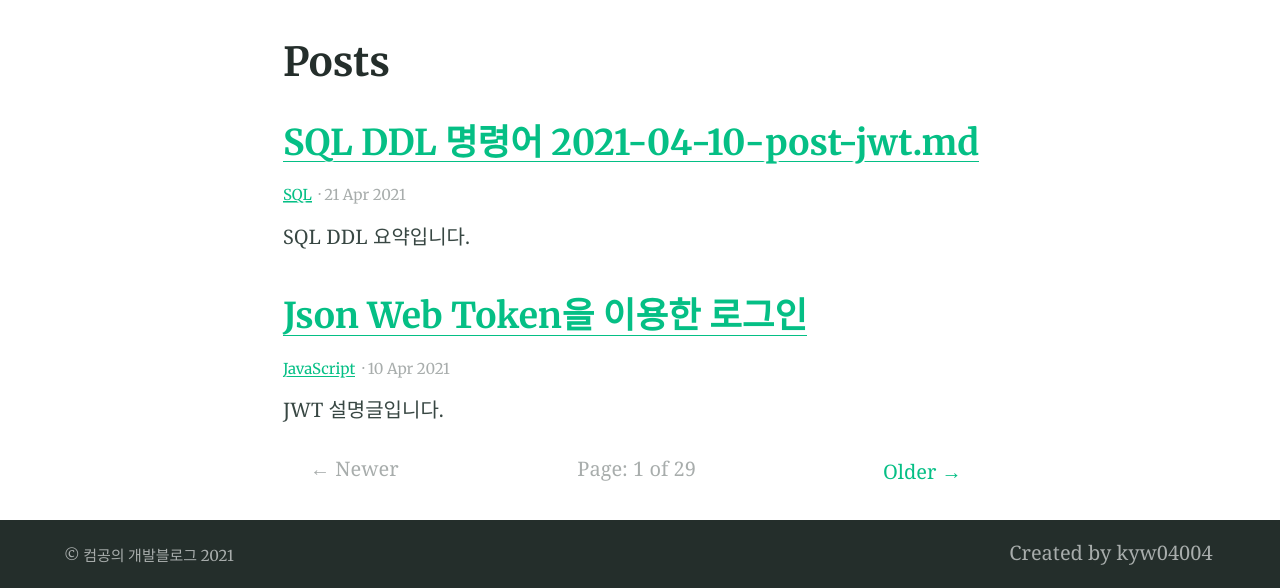
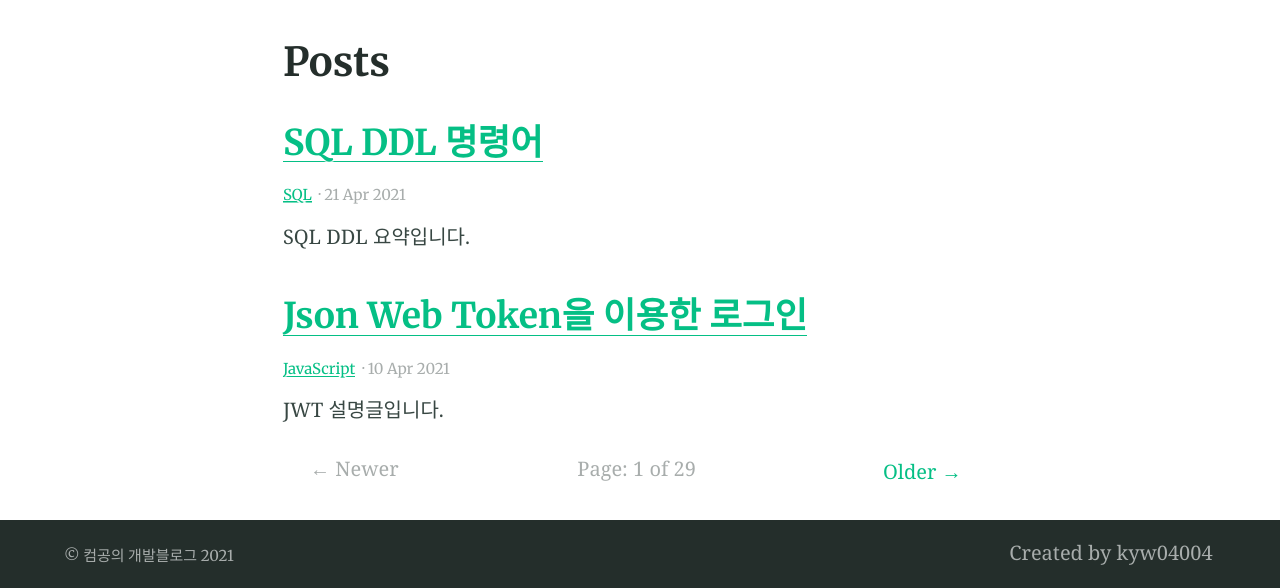
Before and after one commit to kyw04004/kyw04004.github.io, a Jekyll site: the page built from blog/index.html, in a window 1280 px wide. Shown: the part 408-996 px from the top of the page. Built offline with Jekyll 4.4.1, drawn with Linux system fonts in a browser that asks for light colours; the list of posts is cut into pages by our own code.

Commit message:
Update 2021-04-21-post-SQL_DDL.md

```diff
--- a/_posts/2021-04-21-post-SQL_DDL.md
+++ b/_posts/2021-04-21-post-SQL_DDL.md
@@ -1,5 +1,5 @@
 ---
-title: SQL DDL 명령어 2021-04-10-post-jwt.md
+title: SQL DDL 명령어
 categories:
 - SQL
 excerpt: "SQL DDL 요약입니다."
```
